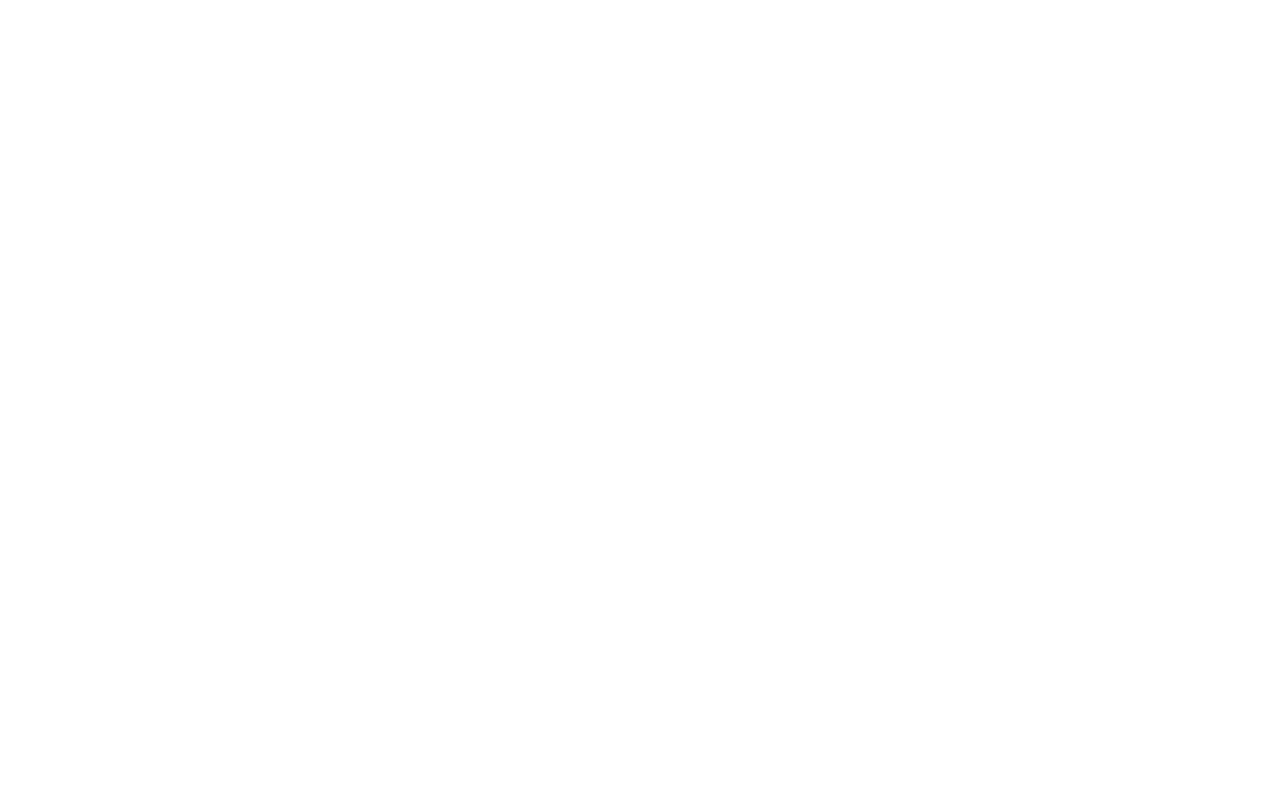
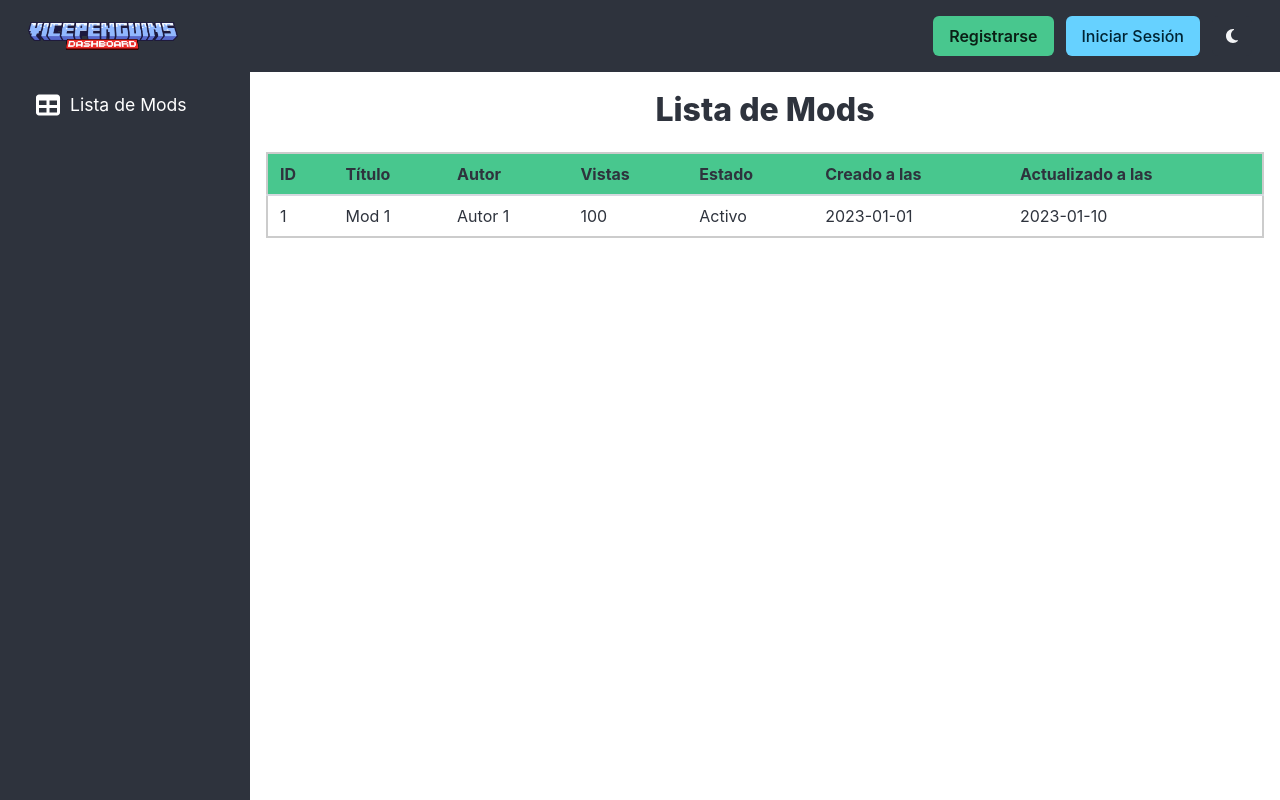
Before and after one commit to AstronautMarkus/VicePenguins-front, a Vue app in the folder VicePenguins/: page /admin/mods in a window 1280 px wide. Before the commit this address had no page. Built offline with nearby package versions, Linux system fonts and the light colour scheme.

Commit message:
feat: add AdminModsList component and update router for mods management WIP

```diff
--- /dev/null
+++ b/VicePenguins/src/pages/Admin/Mods/AdminModsList.vue
@@ -0,0 +1,55 @@
+<script setup>
+import AdminLayout from '../../../layouts/AdminLayout.vue';
+
+const mods = [
+    {
+        id: 1,
+        titulo: 'Mod 1',
+        autor: 'Autor 1',
+        vistas: 100,
+        estado: 'Activo',
+        creado: '2023-01-01',
+        actualizado: '2023-01-10',
+    }
+];
+</script>
+
+<template>
+    <AdminLayout>
+
+        <h1 class="title has-text-centered mt-4">Lista de Mods</h1>
+
+        <table class="table is-striped is-hoverable is-fullwidth">
+            <thead>
+                <tr class="is-success">
+                    <th>ID</th>
+                    <th>Título</th>
+                    <th>Autor</th>
+                    <th>Vistas</th>
+                    <th>Estado</th>
+                    <th>Creado a las</th>
+                    <th>Actualizado a las</th>
+                </tr>
+            </thead>
+            <tbody>
+                <tr v-for="mod in mods" :key="mod.id">
+                    <td>{{ mod.id }}</td>
+                    <td>{{ mod.titulo }}</td>
+                    <td>{{ mod.autor }}</td>
+                    <td>{{ mod.vistas }}</td>
+                    <td>{{ mod.estado }}</td>
+                    <td>{{ mod.creado }}</td>
+                    <td>{{ mod.actualizado }}</td>
+                </tr>
+            </tbody>
+        </table>
+    </AdminLayout>
+</template>
+
+<style>
+
+table{
+    border: 2px solid #ccc;
+}
+
+</style>
--- a/VicePenguins/src/router.ts
+++ b/VicePenguins/src/router.ts
@@ -8,6 +8,7 @@
 import SignIn from './pages/Auth/SignIn/SignIn.vue';
 
 import AdminHome from './pages/Admin/AdminHome.vue';
+import AdminModsList from './pages/Admin/Mods/AdminModsList.vue';
 
 const routes = [
   { path: '/', component: Home, meta: { title: 'Inicio' } },
@@ -20,6 +21,7 @@
   ] },
   { path:'/admin', children: [
     { path: '', component: AdminHome, meta: { title: 'Panel de administración' } },
+    { path: 'mods', component: AdminModsList, meta: { title: 'Mods' } },
   ]}
 ];
 
```
Also changed, not shown: VicePenguins/src/pages/Admin/Mods/AdminCreateMod.vue (added), VicePenguins/src/pages/Admin/Mods/AdminModEdit.vue (added).
